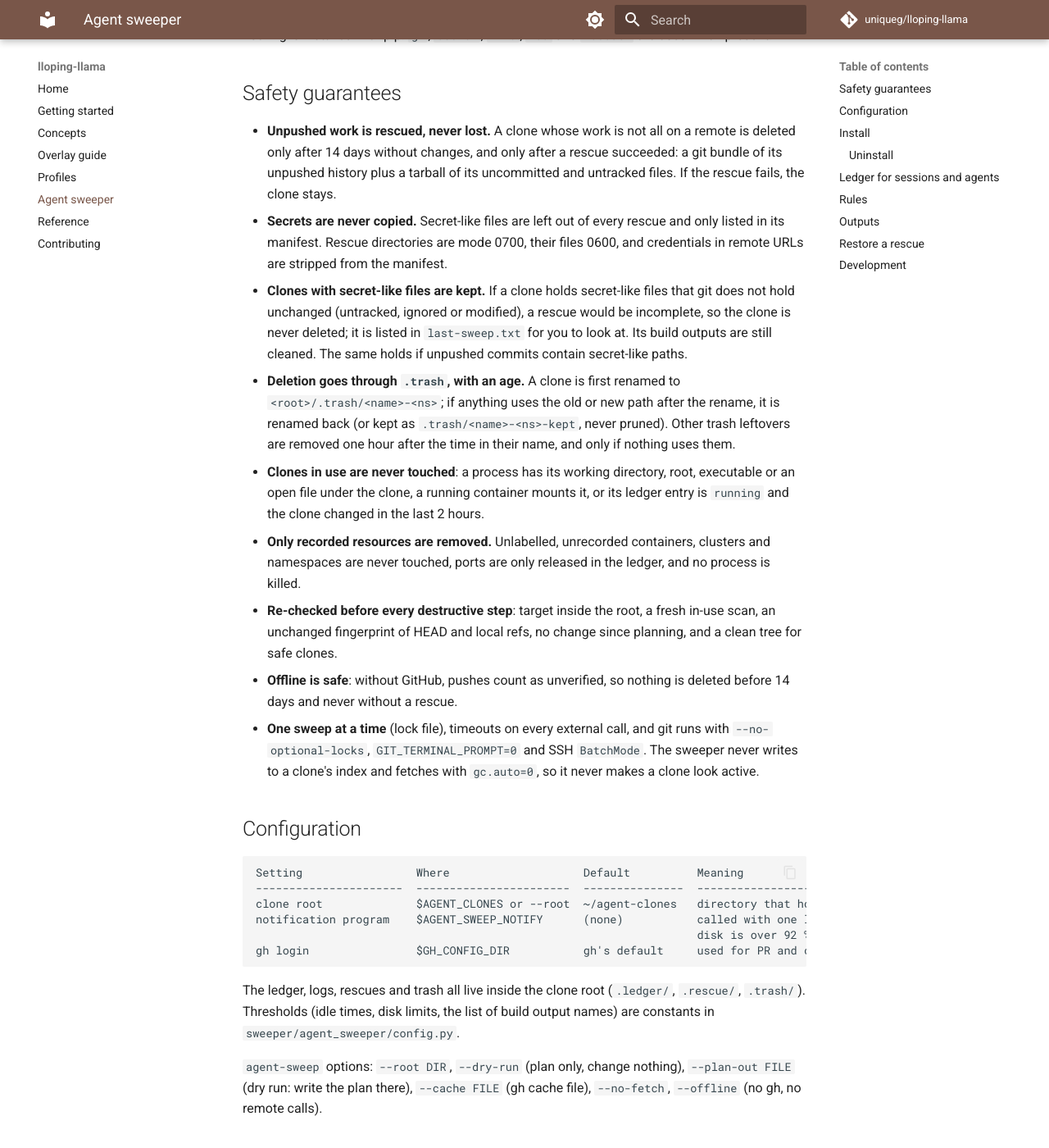
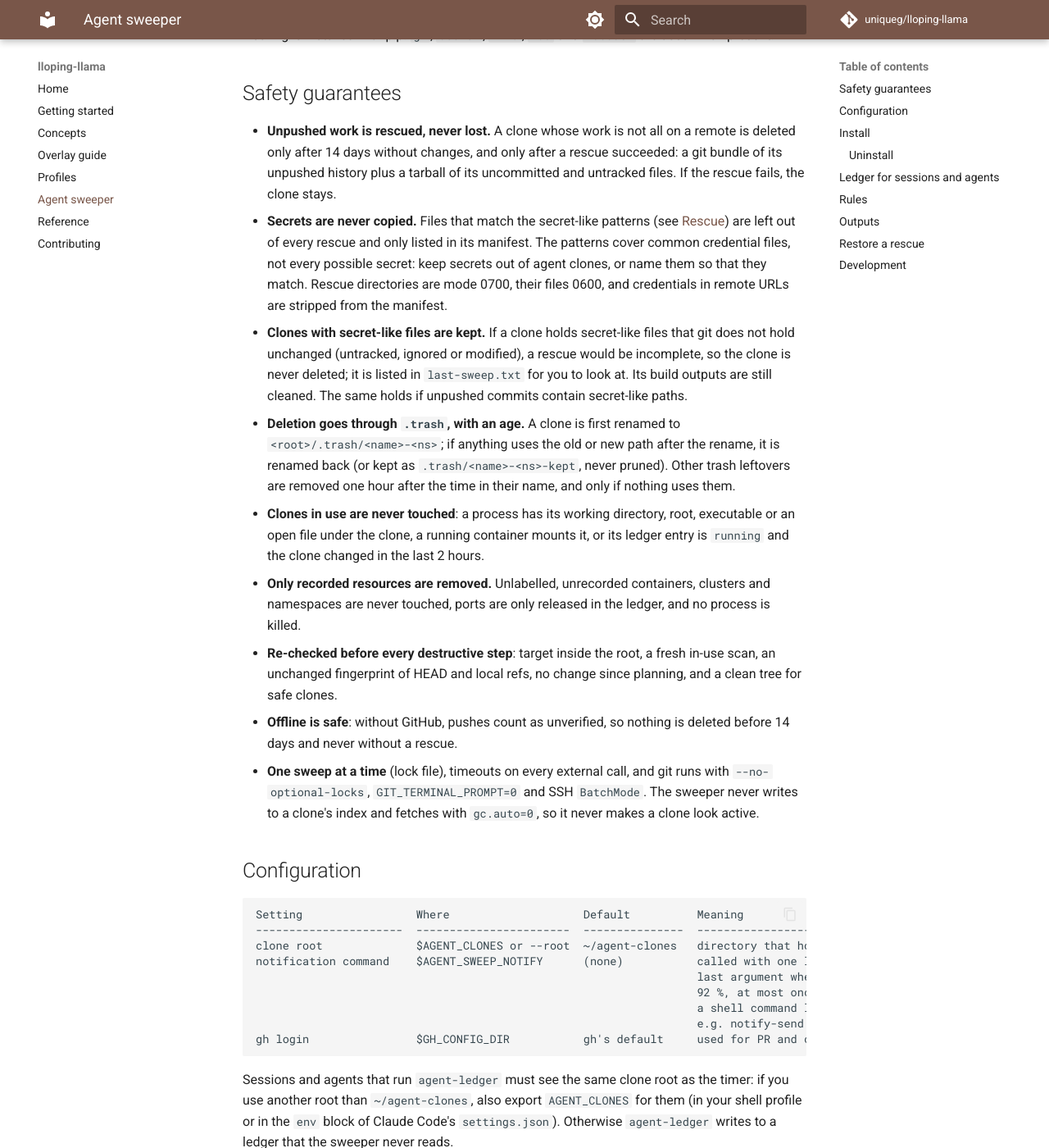
Before and after one commit to uniqueg/lloping-llama, an MkDocs documentation site: the page built from docs/sweeper.md, in a window 1280 px wide and 1400 px high, scrolled down 394 px. Shown: the whole window at 82% size. Built offline with MkDocs 1.6.1 and Material for MkDocs 9.7.7, drawn with Linux system fonts in a browser that asks for light colours; comment, search, counter and statistics services are not loaded; some of the changed text lies outside the part shown.

Commit message:
fix(sweeper): address the adversarial review
- secret patterns: .envrc, kubeconfig*, .config/gh and similar,
  Terraform vars and state, service-account files; any case
- $AGENT_SWEEP_NOTIFY may carry arguments (split, no shell)
- docs: export AGENT_CLONES for sessions, check the tools on the
  unit PATH, reject unsupported path characters, softer claim
  about secrets

Refs #10

Co-Authored-By: Claude Opus 5.5 <noreply@anthropic.com>

````diff
--- a/docs/sweeper.md
+++ b/docs/sweeper.md
@@ -9,8 +9,8 @@ root small without ever asking anything:
   safe (keeps them, or rescues the work before deleting) and logs every decision.
 
 Both are in the plugin's `bin/` (on the Bash tool's PATH while the plugin is enabled). They need
-Python 3.12 or later as `python3`; `agent-sweep` also needs Linux (it reads `/proc`) and `git`; nothing is installed with pip. `gh`,
-`docker`, `kind`, `k3d` and `kubectl` are used when present.
+Python 3.12 or later as `python3`; `agent-sweep` also needs Linux (it reads `/proc`) and `git`.
+Nothing is installed with pip. `gh`, `docker`, `kind`, `k3d` and `kubectl` are used when present.
 
 ## Safety guarantees
 
@@ -18,8 +18,10 @@ Python 3.12 or later as `python3`; `agent-sweep` also needs Linux (it reads `/pr
   only after 14 days without changes, and only after a rescue succeeded: a git bundle of its
   unpushed history plus a tarball of its uncommitted and untracked files. If the rescue fails, the
   clone stays.
-- **Secrets are never copied.** Secret-like files are left out of every rescue and only listed in
-  its manifest. Rescue directories are mode 0700, their files 0600, and credentials in remote URLs
+- **Secrets are never copied.** Files that match the secret-like patterns (see
+  [Rescue](#rules)) are left out of every rescue and only listed in its manifest. The patterns
+  cover common credential files, not every possible secret: keep secrets out of agent clones, or
+  name them so that they match. Rescue directories are mode 0700, their files 0600, and credentials in remote URLs
   are stripped from the manifest.
 - **Clones with secret-like files are kept.** If a clone holds secret-like files that git does not
   hold unchanged (untracked, ignored or modified), a rescue would be incomplete, so the clone is
@@ -49,10 +51,18 @@ Python 3.12 or later as `python3`; `agent-sweep` also needs Linux (it reads `/pr
 Setting                 Where                    Default          Meaning
 ----------------------  -----------------------  ---------------  -------------------------------------
 clone root              $AGENT_CLONES or --root  ~/agent-clones   directory that holds the agent clones
-notification program    $AGENT_SWEEP_NOTIFY      (none)           called with one line of text when the
-                                                                  disk is over 92 %, at most once a day
+notification command    $AGENT_SWEEP_NOTIFY      (none)           called with one line of text as its
+                                                                  last argument when the disk is over
+                                                                  92 %, at most once a day; split like
+                                                                  a shell command line (no shell runs),
+                                                                  e.g. notify-send -u critical
 gh login                $GH_CONFIG_DIR           gh's default     used for PR and compare lookups
 ```
+
+Sessions and agents that run `agent-ledger` must see the same clone root as the timer: if you use
+another root than `~/agent-clones`, also export `AGENT_CLONES` for them (in your shell profile or
+in the `env` block of Claude Code's `settings.json`). Otherwise `agent-ledger` writes to a ledger
+that the sweeper never reads.
 
 The ledger, logs, rescues and trash all live inside the clone root (`.ledger/`, `.rescue/`,
 `.trash/`). Thresholds (idle times, disk limits, the list of build output names) are constants in
@@ -79,18 +89,28 @@ set -e
 PLUGIN_DIR=~/.claude/plugins/marketplaces/lloping-llama
 CLONE_ROOT=~/agent-clones
 test -x "$PLUGIN_DIR/bin/agent-sweep"
+case "$PLUGIN_DIR$CLONE_ROOT" in *[[:space:]%\|\&\\]*) echo "unsupported character in a path" >&2; exit 1 ;; esac
 mkdir -p "$CLONE_ROOT" ~/.config/systemd/user ~/.cache
 sed -e "s|@PLUGIN_DIR@|$PLUGIN_DIR|g" -e "s|@CLONE_ROOT@|$CLONE_ROOT|g" \
   "$PLUGIN_DIR/templates/systemd/agent-sweep.service" >~/.config/systemd/user/agent-sweep.service
 cp "$PLUGIN_DIR/templates/systemd/agent-sweep.timer" ~/.config/systemd/user/
 systemctl --user daemon-reload
 systemd-analyze verify --user ~/.config/systemd/user/agent-sweep.service ~/.config/systemd/user/agent-sweep.timer
+# The timer runs with the unit's PATH, not your shell's: check the tools there
+UNIT_PATH=$(sed -n 's/^Environment=PATH=//p' ~/.config/systemd/user/agent-sweep.service | sed "s|%h|$HOME|g")
+env PATH="$UNIT_PATH" python3 -c 'import sys; sys.exit(sys.version_info < (3, 12))'
+env PATH="$UNIT_PATH" sh -c 'command -v git'
+env PATH="$UNIT_PATH" sh -c 'for t in gh docker kind k3d kubectl; do command -v "$t" || echo "not on the unit PATH: $t"; done'
 AGENT_CLONES=$CLONE_ROOT "$PLUGIN_DIR/bin/agent-sweep" --dry-run \
   --cache "$HOME/.cache/agent-sweep-dry-run-gh.json" --plan-out "$HOME/.cache/agent-sweep-plan.txt"
 grep -q '; online$' ~/.cache/agent-sweep-plan.txt
 sed -n '1,40p' ~/.cache/agent-sweep-plan.txt
 )
 ```
+
+If `python3` or `git` is missing on the unit's PATH, the block stops there; tools you use that
+are reported as "not on the unit PATH" (e.g. installed through a version manager such as mise or
+asdf) need their directory added to `Environment=PATH=` in the service.
 
 The dry run takes a few minutes on many clones and prints a summary that starts with
 `Agent sweeper DRY RUN (nothing changed)`. If the block stops at `grep`, the run was `OFFLINE`
@@ -200,10 +220,12 @@ goes to `.rescue/<clone>-<date>[-n]/` and holds:
 - `manifest.json` (written last): what was rescued, the remote URL without credentials, the
   `excluded_secrets` and the restore commands.
 
-Secret-like files match `.env*` except `.env.example`, anything below `.kube/ .ssh/ .gnupg/
-.docker/ .aws/`, the names `.netrc .npmrc .pypirc .git-credentials kubeconfig credentials.json`,
-the suffixes `.pem .key .p12 .pfx .jks .keystore .kubeconfig` and the prefixes `id_rsa id_ed25519
-id_ecdsa`. A rescue protects the clone only while its refs match the fingerprint in the manifest.
+Secret-like files match (in any case) `.env*` except `.env.example`, anything below `.kube/
+.ssh/ .gnupg/ .docker/ .aws/ .azure/ .gcloud/` or `.config/gh/ .config/gcloud/ .config/hub/
+.config/rclone/`, the names `.netrc .npmrc .pypirc .git-credentials .envrc .dev.vars
+credentials.json service-account.json secrets.yaml secrets.yml secrets.json`, the suffixes `.pem
+.key .p12 .pfx .jks .keystore .kubeconfig .tfvars .tfstate` and the prefixes `id_rsa id_ed25519
+id_ecdsa kubeconfig`. A rescue protects the clone only while its refs match the fingerprint in the manifest.
 A rescue fails (and is removed) if git cannot list the uncommitted files, an untracked nested
 repository is found, planning saw unpushed commits but no bundle results, or anything else goes
 wrong; a directory without a manifest never counts as a rescue. Rescues older than 90 days are
@@ -223,7 +245,8 @@ clone untouched, since it may have held a pin; an unknown state counts as `runni
 an entry follow the same rules from git, gh and mtimes.
 
 **Disk.** Above 85 %: the build outputs of every idle clone go. Above 92 %: one notification via
-`$AGENT_SWEEP_NOTIFY`, at most once a day, without repository names.
+`$AGENT_SWEEP_NOTIFY` (if set), at most once a day (also after a failed attempt), without
+repository names.
 
 ## Outputs
 
````
Also changed, not shown: 4 other files.
